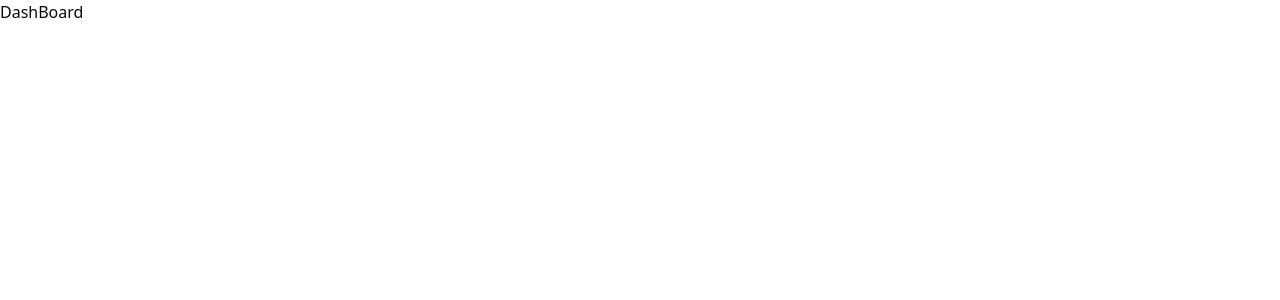
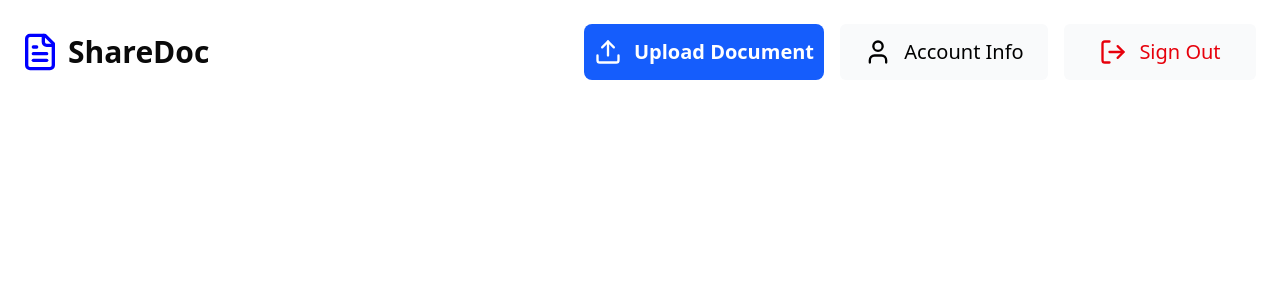
Before and after one commit to Pallab-Ghosh/File_Sharing_Applicationa, a Next.js app in the folder Frontend/my-app/: page /home in a window 1280 px wide. Shown: the top 300 px of the page. Built offline with nearby package versions, Linux system fonts and the light colour scheme.

Commit message:
Add Icon and NavBar section.Create NavBar Component

```diff
--- a/Frontend/my-app/app/(dashboard)/home/page.jsx
+++ b/Frontend/my-app/app/(dashboard)/home/page.jsx
@@ -1,9 +1,20 @@
+import { FileText, LogOut, Upload, User } from 'lucide-react'
 import React from 'react'
+import NavBar from '@/app/components/NavBar'
 
 const DashBoardpage = () => {
   return (
     <div>
-       DashBoard
+         <div className='flex sm:justify-between sm:items-center'>
+                    <div className='flex gap-1 item-center ml-2 mr-2  sm:mr-5 mt-5 sm:gap-2'>
+                        <div>
+                            <FileText color='blue' size={32} className='sm:size-10 sm:ml-3' />
+                        </div>
+                         <p className='sm:text-3xl text-2xl font-bold items-center flex'>ShareDoc</p>
+                    </div>
+              <NavBar/>
+
+          </div>
     </div>
   )
 }
--- /dev/null
+++ b/Frontend/my-app/app/components/NavBar.jsx
@@ -0,0 +1,38 @@
+'use client'
+import { LogOut, Upload, User } from 'lucide-react'
+import { useRouter } from 'next/navigation'
+import React from 'react'
+
+ const Navbar = () => {
+  const router = useRouter();
+
+   return (
+     <div>
+
+          <div className="flex mt-5 sm:gap-4 p-1 justify-between sm:mr-5 ml-3 gap-1">
+                    <button className='bg-blue-600 sm:gap-3 hover:bg-blue-800 flex text-shadow-black font-semibold w-28 sm:w-60 sm:text-xl sm:h-14 justify-center h-8 items-center text-xl rounded-md text-white'
+
+                    >
+                        <Upload size={28} />
+                       Upload Document
+                    </button>
+                    <button className='bg-gray-50 sm:gap-3 hover:bg-gray-200 text-black  sm:w-52 sm:h-14 sm:text-xl  flex text-shadow-black  w-28 justify-center h-8 items-center text-xl rounded-sm '
+
+                    >
+                          <User size={28} />
+                           Account Info
+                    </button>
+
+                    <button className='bg-gray-50 sm:gap-3 text-red-600 hover:bg-red-50  sm:w-48 sm:h-14 sm:text-xl  flex text-shadow-black  w-28 justify-center h-8 items-center text-xl rounded-sm '
+                    onClick={()=>router.push('/')}
+                    >
+                         <LogOut size={28} />
+                         Sign Out
+                    </button>
+
+                </div>
+     </div>
+   )
+ }
+
+ export default Navbar
```
